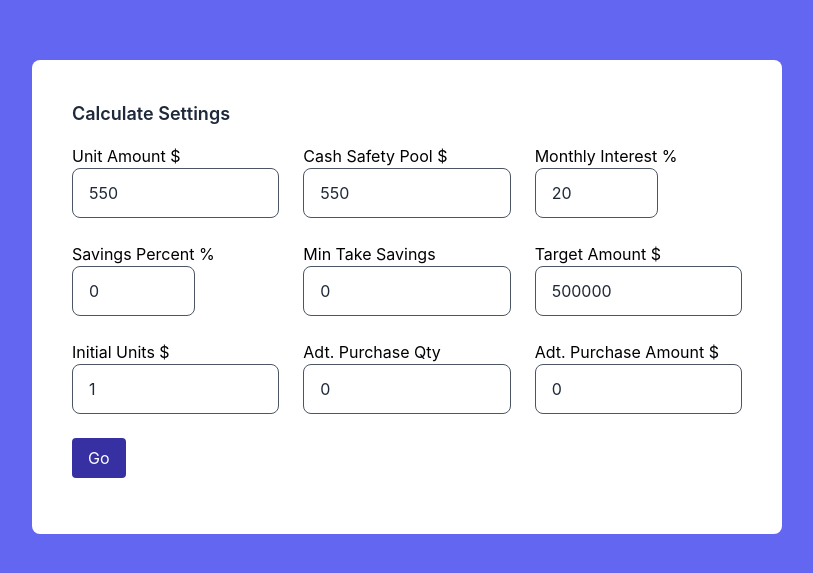
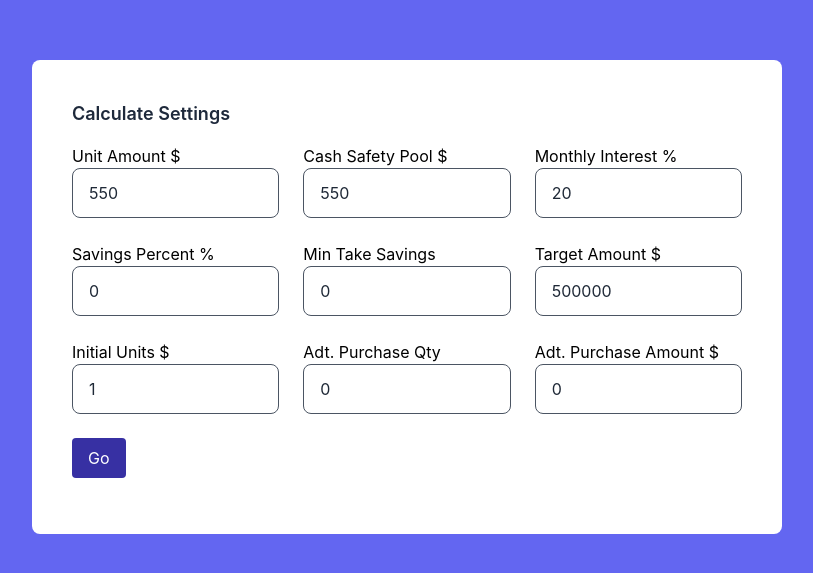
Before and after one commit to DClarkFarr/crypto-crown-calculator, a React (Vite) app: page / in a window 1280 px wide. Shown: the part 103-676 px from the top of the page, without its empty margins (233-1046 px from the left). Built offline with nearby package versions, Linux system fonts and the light colour scheme.

Commit message:
style tweak

```diff
--- a/src/App.css
+++ b/src/App.css
@@ -32,6 +32,6 @@
     }
 
     .form-control {
-        @apply px-4 py-3 rounded-lg placeholder:text-gray-600 text-gray-800 max-w-full border border-gray-600 hover:border-gray-800 focus:border-gray-800;
+        @apply px-4 py-3 rounded-lg placeholder:text-gray-600 text-gray-800 max-w-full border border-gray-600 hover:border-gray-800 focus:border-gray-800 w-full;
     }
 }
```
Also changed, not shown: 3 other files (tests, documents, lock files or other folders).
